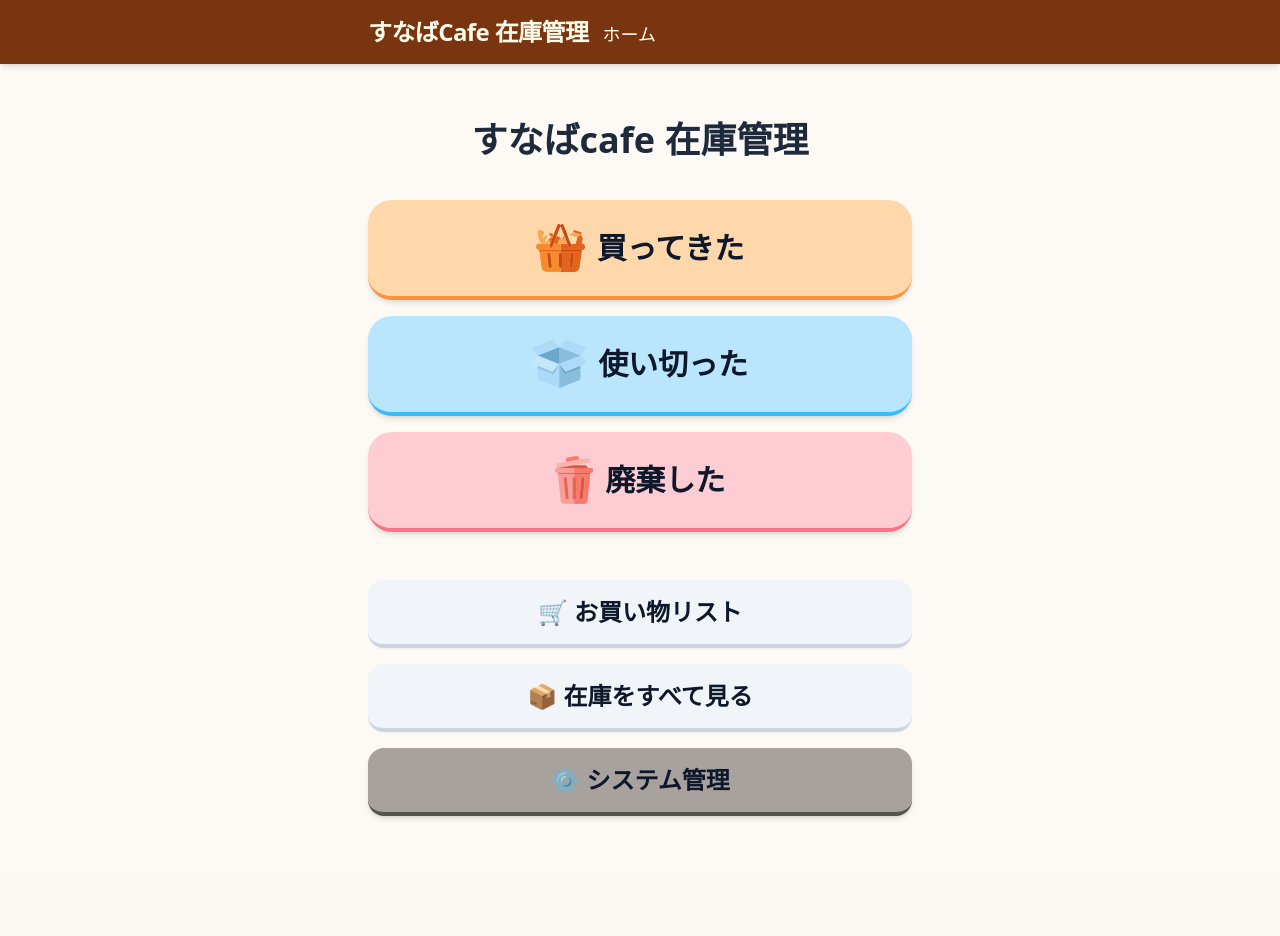
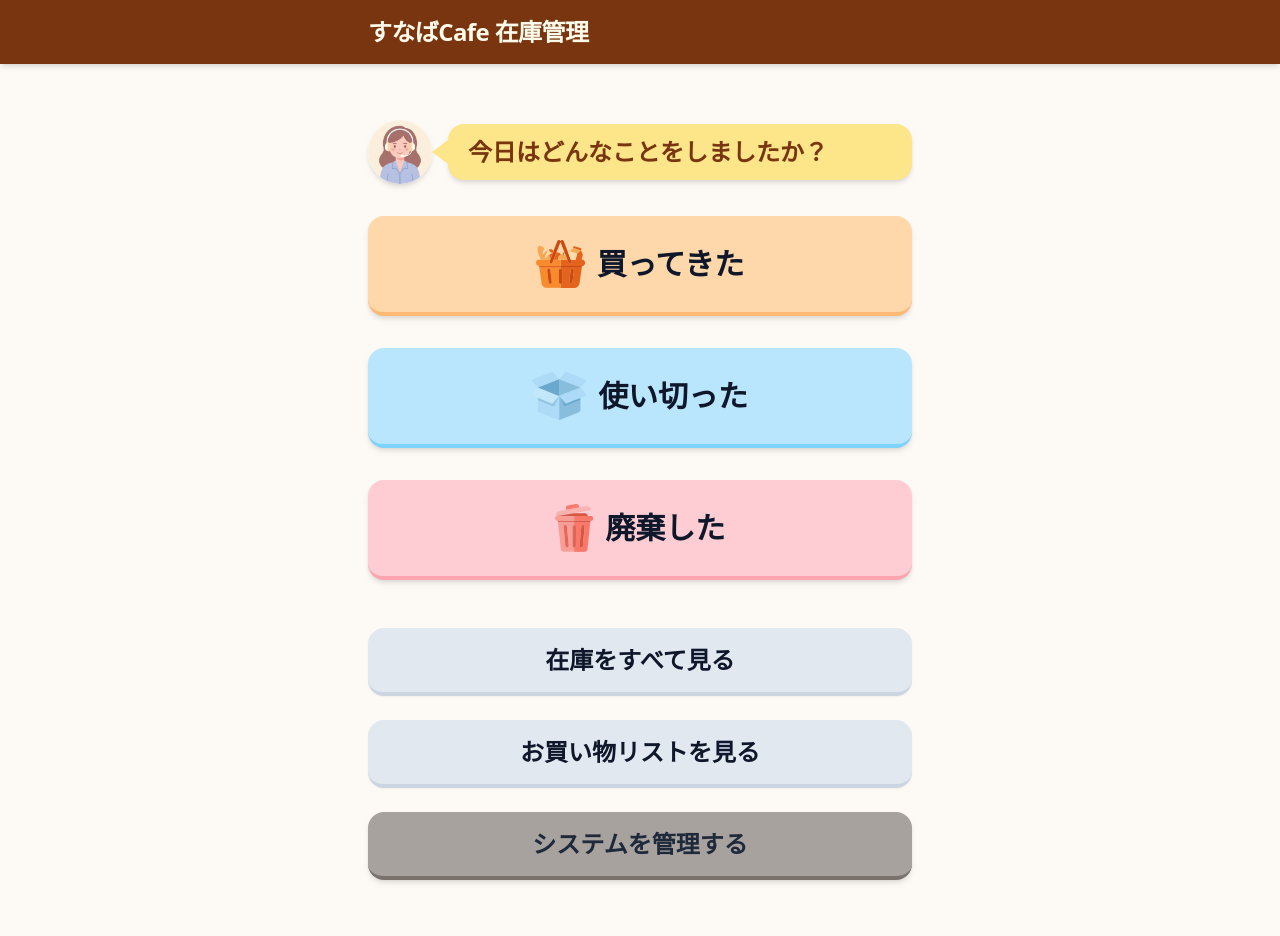
Before and after one commit to noy-uni/pantory-track, a Flask app: page / in a window 1280 px wide. Before the commit the page ends 819 px from the top, so only its background shows below. Run offline with Flask 3, Linux system fonts and the light colour scheme; data that the repository does not hold is empty; some libraries are stand-ins or nearby versions; some web fonts are replaced.

Commit message:
チャットコメント追加

```diff
--- a/app.py
+++ b/app.py
@@ -424,7 +424,7 @@ def execute_stock_update(mode, product_id):
                 # 発注点を下回ったら警告
                 if new_stock <= product["reorder_level"]:
                     flash(
-                        f"「{product['name']}」の在庫が残りわずかです。お買い物リストに追加しましたわ！"
+                        f"「{product['name']}」の在庫が残りわずかです。お買い物リストに追加しました！"
                     )
 
             # 在庫を更新
--- a/static/css/style.css
+++ b/static/css/style.css
@@ -93,59 +93,55 @@ body {
 }
 
 /* シェフと吹き出しを横に並べる */
-.p-chef-message {
+/* .p-chat-message {
   display: flex;
-  align-items: flex-end; /* アイコンの足元に吹き出しを合わせる */
+  align-items: flex-end;
   justify-content: center;
   margin-bottom: var(--size-24);
   gap: 15px;
-}
+} */
 
 /* アイコンのサイズ調整 */
-.p-chef-message__icon svg {
-  width: auto !important;;
-  height: 60px !important;;
-}
 
 /* 吹き出し本体 */
-.p-chef-message__bubble {
+/* .p-chat-message__bubble {
   position: relative;
   background-color: #fff;
-  border: 3px solid #5d4037; /* ヘッダーと同じ茶色系 */
+  border: 3px solid #5d4037;
   border-radius: 15px;
   padding: 10px 20px;
   box-shadow: 0 4px 10px rgba(0,0,0,0.1);
-}
+} */
 
-.p-chef-message__bubble h1 {
+/* .p-chat-message__bubble h1 {
   margin: 0;
   font-size: var(--size-32);
   color: #5d4037;
-}
+} */
 
 /* 吹き出しの「しっぽ（三角形）」 */
-.p-chef-message__bubble::after {
+/* .p-chat-message__bubble::after {
   content: "";
   position: absolute;
-  left: -15px; /* 左側に飛び出させる */
-  bottom: 10px;
+  left: -15px;
+  bottom: 12px;
   border-style: solid;
   border-width: 10px 15px 10px 0;
-  border-color: transparent #fff transparent transparent; /* 中身と同じ白 */
+  border-color: transparent #fff transparent transparent;
   z-index: 2;
-}
+} */
 
 /* 吹き出しのしっぽの「ふちどり」 */
-.p-chef-message__bubble::before {
+/* .p-chat-message__bubble::before {
   content: "";
   position: absolute;
   left: -19px;
   bottom: 9px;
   border-style: solid;
   border-width: 11px 16px 11px 0;
-  border-color: transparent #5d4037 transparent transparent; /* ふちと同じ茶色 */
+  border-color: transparent #5d4037 transparent transparent;
   z-index: 1;
-}
+} */
 
 /* --- Block: c-alert (Component Alert) --- */
 .c-alert {
--- a/templates/base.html
+++ b/templates/base.html
@@ -29,42 +29,41 @@
 
       /* 色バリエーション */
       .btn-sub {
-        @apply bg-slate-100 text-slate-900 border-b-slate-300;
+        @apply bg-slate-200 text-slate-900 border-b-slate-400;
       }
       .btn-arrival {
         @apply bg-orange-200 text-slate-900 shadow-md border-b-orange-400;
       }
-      .btn-departure {
+      /* .btn-departure {
         @apply bg-sky-200 text-slate-900 shadow-md border-b-sky-400;
-      }
-      .btn-waste {
+      } */
+      /* .btn-waste {
         @apply bg-rose-200 text-slate-900 shadow-md border-b-rose-400;
-      }
-      .btn-admin {
+      } */
+      /* .btn-admin {
         @apply bg-stone-400 text-slate-900 shadow-md border-b-stone-600;
       }
+   */
 
    /* よく使う組み合わせ（1クラスで完結） */
       .btn-nav-arrival {
-        @apply btn btn-xl btn-arrival mb-2 rounded-3xl;
+        @apply btn btn-xl mb-2 bg-orange-200 text-slate-900 shadow-md border-b-orange-400 transition active:scale-95 active:bg-orange-100 border-b-4 border-b-orange-300 active:border-b-2;
       }
       .btn-nav-departure {
-        @apply btn btn-xl btn-departure mb-2 rounded-3xl;
+        @apply btn btn-xl mb-2 bg-sky-200 text-slate-900 shadow-md border-b-sky-400 transition active:scale-95 active:bg-sky-100 border-b-4 border-b-sky-300 active:border-b-2;
       }
       .btn-nav-waste {
-        @apply btn btn-xl btn-waste mb-2 rounded-3xl;
+        @apply btn btn-xl mb-2 bg-rose-200 text-slate-900 shadow-md border-b-rose-400 transition active:scale-95 active:bg-rose-100 border-b-4 border-b-rose-300 active:border-b-2;
       }
 
       .btn-footer-sub {
-        @apply btn btn-lg btn-sub;
+        @apply btn btn-lg btn-sub mb-2 active:scale-95 active:bg-slate-100 border-b-4 border-b-slate-300 active:border-b-2;
+        /* @apply w-full rounded-2xl bg-emerald-600 text-white font-bold py-3 text-xl shadow-md active:translate-y-0.5 active:shadow-none transition border-b-4 border-b-emerald-800 active:border-b-2; */
       }
       .btn-footer-admin {
-        @apply btn btn-lg btn-admin;
+        @apply btn btn-lg bg-stone-400 shadow-md border-b-stone-600 active:scale-95 active:bg-stone-300 border-b-4 border-b-stone-500 active:border-b-2;
       }
 
-      .btn-arrival-confirm {
-        @apply btn btn-lg btn-arrival rounded-3xl mb-4;
-      }
 
       .btn-primary {
         @apply w-full rounded-2xl bg-amber-600 text-white font-bold py-3 text-xl shadow-md active:translate-y-0.5 active:shadow-none transition border-b-4 border-b-amber-800 active:border-b-2;
@@ -76,6 +75,11 @@
         @apply w-full rounded-2xl bg-rose-600 text-white font-bold py-3 text-base shadow-md active:translate-y-0.5 active:shadow-none transition border-b-4 border-b-rose-800 active:border-b-2;
       }
 
+      /* 戻るボタン（GY） */
+      .btn-back {
+        @apply btn btn-lg btn-sub mb-2 active:scale-95 active:bg-slate-100 border-b-4 border-b-slate-300 active:border-b-2;
+      }
+        /* border-b-slate-300 */
       /* カード */
       .card {
         @apply bg-white rounded-2xl shadow-sm;
@@ -135,9 +139,40 @@
       }
 
  /* シェフ吹き出しエリア */
-      .p-chef-message {
-        @apply flex items-end justify-center gap-4 mb-6;
+.p-chat-message {
+  @apply flex items-center gap-4 mb-8 w-full;
 }
+
+.p-chat-message__icon {
+  @apply flex-shrink-0;
+}
+
+.p-chat-message__icon img {
+  @apply w-16 h-16 rounded-full object-cover shadow-md ;
+}
+
+.p-chat-message__bubble {
+  @apply relative rounded-2xl px-5 py-3 shadow-md flex-1;
+  background: #fde68a;
+}
+
+.p-chat-message__bubble::before {
+  content: '';
+  position: absolute;
+  left: -16px;
+  top: 50%;
+  transform: translateY(-50%);
+  width: 0;
+  height: 0;
+  border-style: solid;
+  border-width: 12px 16px 12px 0;
+  border-color: transparent #fde68a transparent transparent;
+}
+
+/* ::after は削除（不要） */
+
+
+
 
       /* 入力フィールド共通 */
       .input-field {
@@ -149,10 +184,7 @@
         @apply block font-semibold mb-1 text-lg text-slate-800;
       }
 
-      /* 確定ボタン（緑） */
-      .btn-commit {
-        @apply w-full rounded-2xl bg-emerald-600 text-white font-bold py-3 text-xl shadow-md active:translate-y-0.5 active:shadow-none transition border-b-4 border-b-emerald-800 active:border-b-2;
-      }
+
 
       /* コンテンツラッパー（幅を統一） */
       .content-wrapper {
@@ -499,6 +531,7 @@
   @apply block;
 }
 
+
 /* レスポンシブ対応 */
 @media (max-width: 640px) {
   .shopping-checkbox {
@@ -521,6 +554,12 @@
   </style>
 
   <link rel="stylesheet" href="{{ url_for('static', filename='css/style.css') }}">
+
+  <!-- icons -->
+  <link rel="stylesheet"
+    href="https://fonts.googleapis.com/css2?family=Material+Symbols+Outlined:opsz,wght,FILL,GRAD@20..48,100..700,0..1,-50..200&icon_names=settings" />
+  <link rel="stylesheet"
+    href="https://fonts.googleapis.com/css2?family=Material+Symbols+Outlined:opsz,wght,FILL,GRAD@20..48,100..700,0..1,-50..200&icon_names=shopping_cart" />
 </head>
 
 <body class="min-h-screen bg-amber-50 text-slate-800 text-2xl font-sans"
--- a/templates/icons/icon_chef.html
+++ b/templates/icons/icon_chef.html
@@ -1,9 +1,9 @@
 <svg version="1.1" id="_x32_" xmlns="http://www.w3.org/2000/svg" xmlns:xlink="http://www.w3.org/1999/xlink" x="0px" y="0px" viewBox="0 0 512 512" style="width: 256px; height: 256px; opacity: 1;" xml:space="preserve">
   <style type="text/css">
-    .chef-st0{fill:#4B4B4B;}
+    .chat-st0{fill:#4B4B4B;}
   </style>
   <g>
-    <path class="chef-st0" d="M255.991,0.005C114.624,0.005,0,114.619,0,255.996c0,141.385,114.624,256,255.991,256
+    <path class="chat-st0" d="M255.991,0.005C114.624,0.005,0,114.619,0,255.996c0,141.385,114.624,256,255.991,256
       c141.386,0,256.009-114.614,256.009-256C512,114.619,397.377,0.005,255.991,0.005z M339.965,278.891c-0.19,0-0.37-0.01-0.572-0.01
       c8.191,22.297,17.115,51.536,17.115,94.156H155.492c0-42.62,8.924-71.859,17.115-94.156c-0.19,0-0.381,0.01-0.572,0.01
       c-30.925,0-55.982-25.058-55.982-55.983c0-30.906,25.058-55.964,55.982-55.964c8.905,0,17.325,2.076,24.801,5.791
--- a/templates/index.html
+++ b/templates/index.html
@@ -1,22 +1,27 @@
 {% extends "base.html" %}
 
 {% block title %}ホーム - 喫茶店在庫管理{% endblock %}
-{% block header_title %}ホーム{% endblock %}
+{% block header_title %}{% endblock %}
 
 {% block content %}
 
-<h1 class="p-dashboard__title text-4xl font-bold text-center mb-10">
-    すなばcafe 在庫管理
-</h1>
-
 {% if low_stock_count > 0 %}
-<a href="{{ url_for('shopping_list') }}" class="card-alert-main">
-    <div class="c-alert__title font-bold text-3xl">🛒 お買い物があります</div>
-    <div class="c-alert__text text-xl">{{ low_stock_count }}件の在庫が足りません</div>
+<a href="{{ url_for('shopping_list') }}" class="card-alert-main w-full">
+  <div class="c-alert__title font-bold text-2xl mb-3">🛒 お買い物に行きましょう。</div>
+  <div class="c-alert__text text-xl pl-4">{{ low_stock_count }}件の在庫が残りわずかです。</div>
 </a>
 {% endif %}
 
-<nav class="p-dashboard__nav w-full space-y-4">
+<div class="p-chat-message">
+  <div class="p-chat-message__icon">
+    <img src="{{ url_for('static', filename='icons/chat-icon.png') }}" alt="シェフ">
+  </div>
+  <div class="p-chat-message__bubble">
+    <h1 class="text-2xl font-bold text-amber-900">今日はどんなことをしましたか？</h1>
+  </div>
+</div>
+
+<nav class="p-dashboard__nav w-full space-y-8">
   <a href="{{ url_for('arrival_select') }}" class="btn-nav-arrival">
     {% include 'icons/icon_shopping-cart.html' %} 買ってきた
   </a>
@@ -31,14 +36,14 @@
 </nav>
 
 <div class="c-footer-nav w-full flex flex-col gap-4 mt-12">
+  <a href="{{ url_for('stock_list') }}" class="btn-footer-sub">
+    在庫をすべて見る
+  </a>
   <a href="{{ url_for('shopping_list') }}" class="btn-footer-sub">
-        🛒 お買い物リスト
-    </a>
-    <a href="{{ url_for('stock_list') }}" class="btn-footer-sub">
-        📦 在庫をすべて見る
+    お買い物リストを見る
   </a>
   <a href="{{ url_for('admin_menu') }}" class="btn-footer-admin">
-        ⚙️ システム管理
+    システムを管理する
   </a>
 </div>
 
```
Also changed, not shown: static/css/chat.css (added, +54 -0 lines), templates/add_product.html (+7 -6 lines), templates/add_staff.html (+7 -6 lines), templates/admin_menu.html (+7 -7 lines), templates/choose_product.html (+5 -5 lines), templates/entry_quantity.html (+5 -5 lines), templates/manage_products.html (+6 -7 lines), templates/shopping_list.html (+12 -6 lines), templates/stock_list.html (+5 -5 lines), static/icons/chat-icon.png (added), templates/icons/logo.svg (added), 2 other files. Lines whose indentation alone changed are shown as unchanged.
